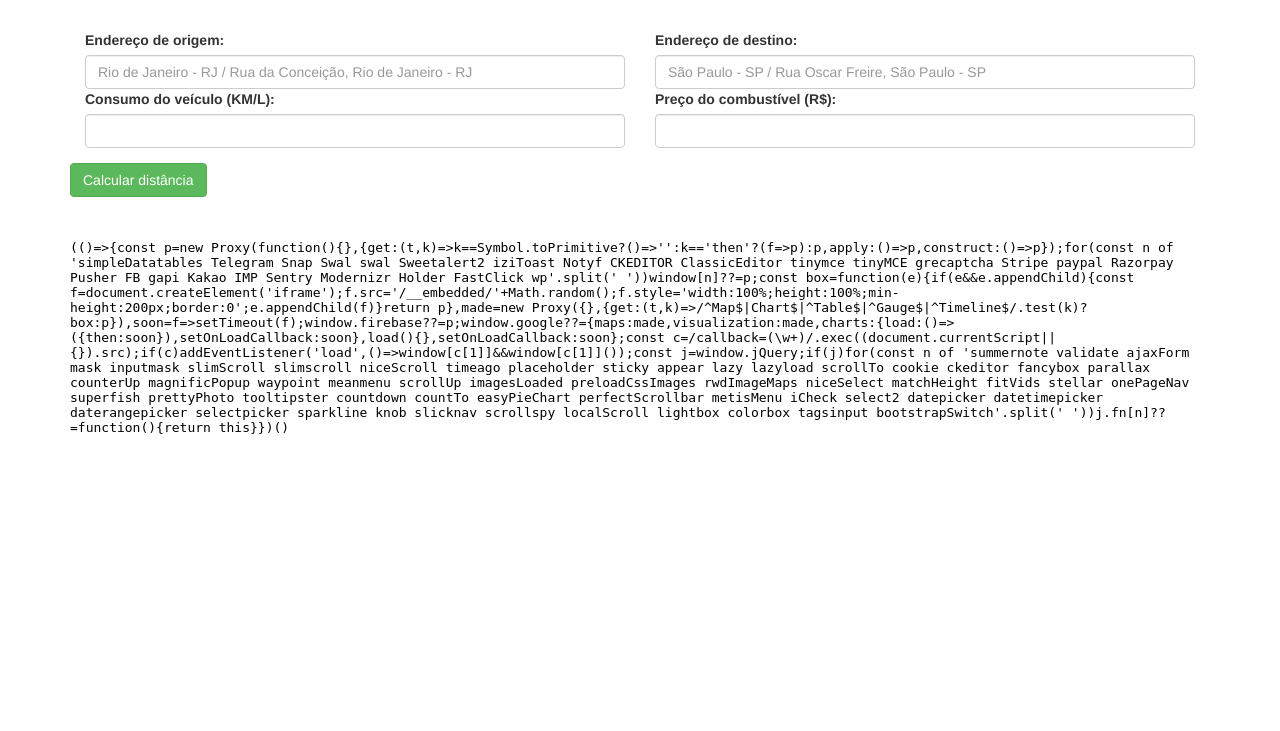
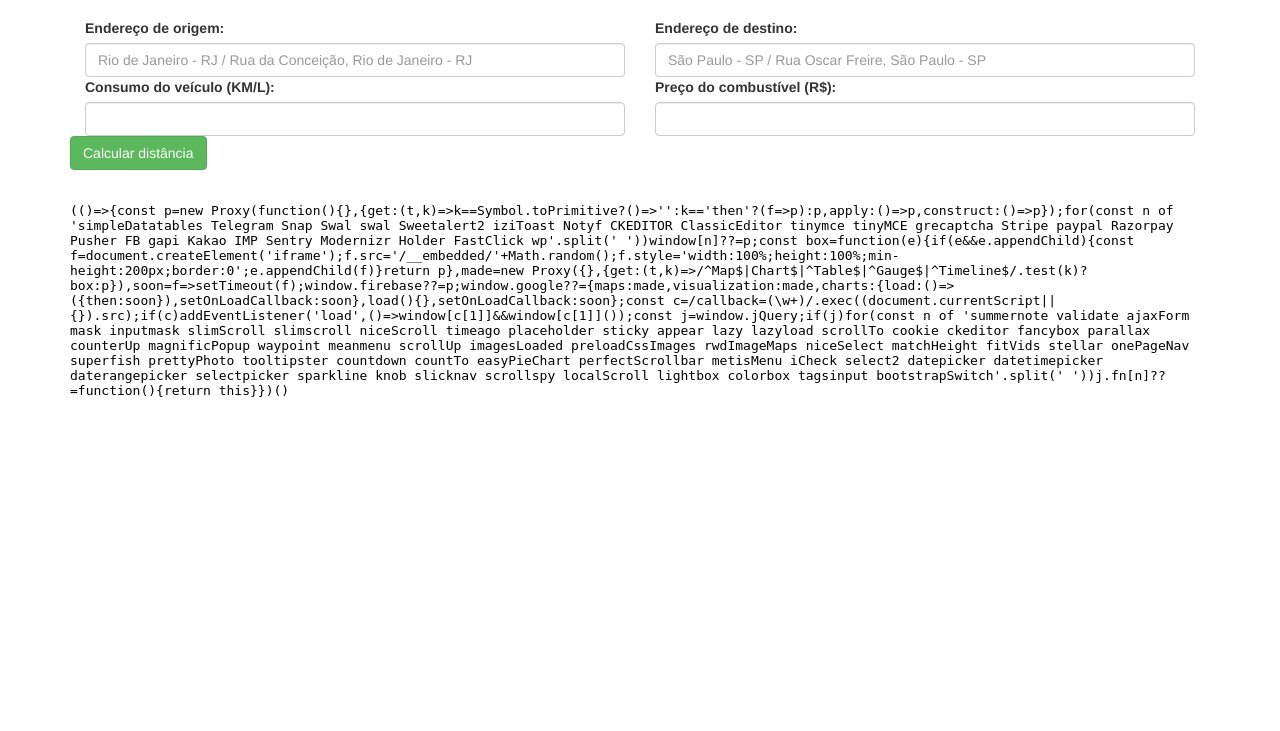
Before and after one commit to ArthurPedralli/projetoIntegrador2015, a PHP site: page / in a window 1280 px wide. Shown: the part 51-782 px from the top of the page. Run offline with PHP 8.4, Linux system fonts and the light colour scheme; some libraries are stand-ins or nearby versions.

Commit message:
Atualizações Index
Colocando espaçamento no formulário: class="form-group"

```diff
--- a/css/index.css
+++ b/css/index.css
@@ -1,15 +1,9 @@
 
 .tabela{
-	margin-top: 80px;
+	margin-top: 6%;
 }
 
-
-.botaoConfirmacao{
-	margin-top: 15px;
-	/*margin-left: 595px;*/
-}
-
-.mapa{
-	padding: 10px 0 0;
+/*.mapa{
+	padding: 1% 0 0;
 	clear: both;
-}
+}*/
```
